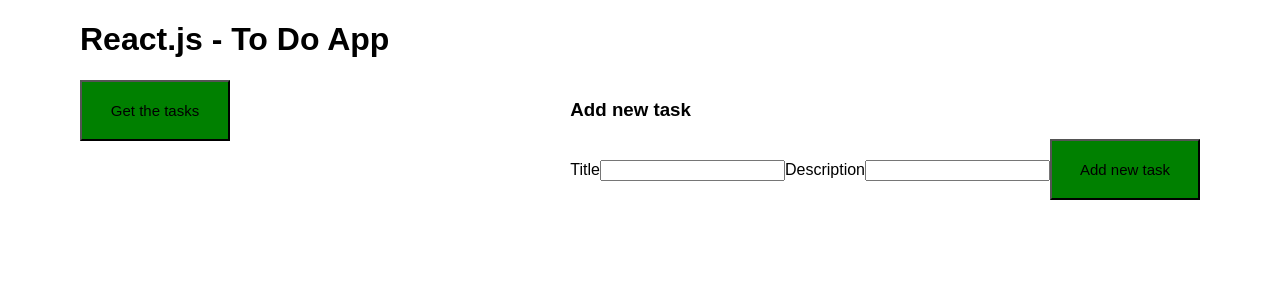
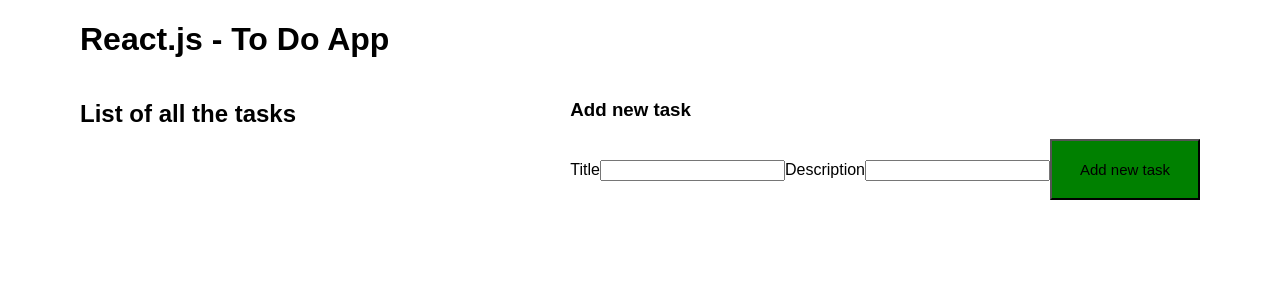
Before and after one commit to sandrabosk/react-to-do-list, a React (Create React App) app: page / in a window 1280 px wide. Shown: the top 300 px of the page. Built offline with nearby package versions, Linux system fonts and the light colour scheme.

Commit message:
header added in App.js

```diff
--- a/src/App.js
+++ b/src/App.js
@@ -65,7 +65,8 @@
         <AddTask blah={ () => {this.getAllTheTasks()} } ></AddTask>
       </div>
         <div className="list">
-            <button onClick={() => {this.getAllTheTasks()}}>Get the tasks</button>
+          <h2>List of all the tasks</h2>
+            {/* <button onClick={() => {this.getAllTheTasks()}}>Get the tasks</button> */}
             { this.showTasks() }
        </div>
       </div>
```
